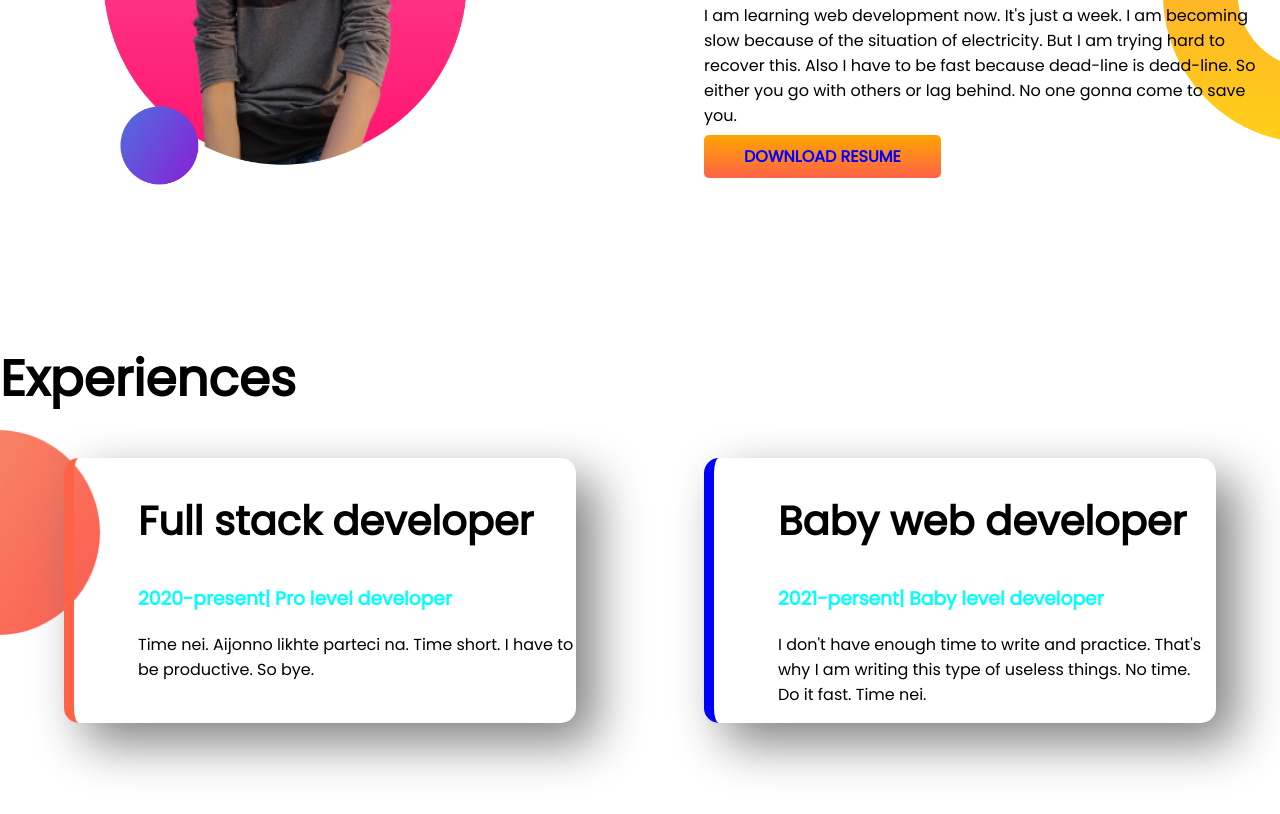
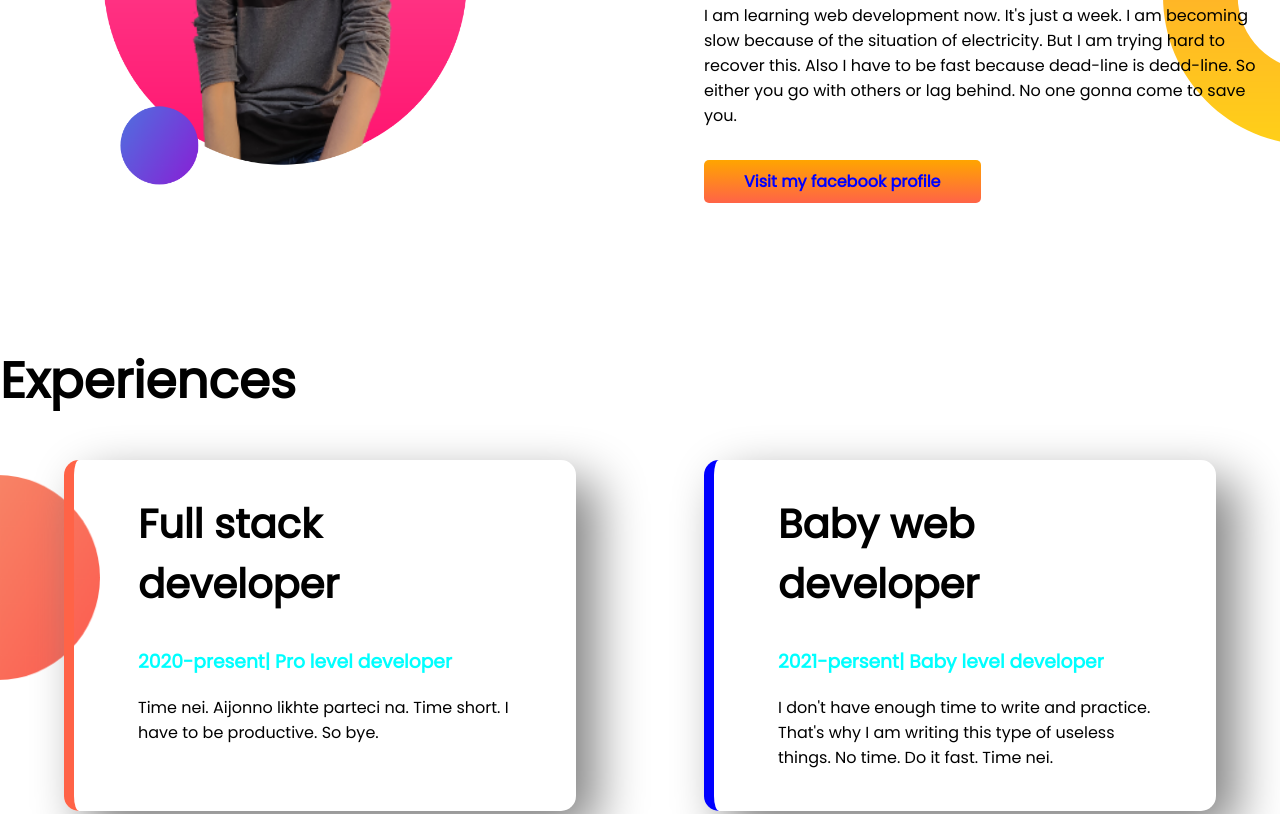
Before and after one commit to anupom998/First-portfolio, a plain HTML site: page index.html in a window 1280 px wide. Shown: the part 891-1705 px from the top of the page. Drawn offline with Linux system fonts and the light colour scheme.

Commit message:
mistake solved

```diff
--- a/index.html
+++ b/index.html
@@ -31,7 +31,8 @@
         <h1>Dream Big</h1>
         <h3>Become a Web Developer</h3>
          <p>I am learning web development now. It's just a week. I am becoming slow because of the situation of electricity. But I am trying hard to recover this. Also I have to be fast because dead-line is dead-line. So either you go with others or lag behind. No one gonna come to save you. </p>
-         <a class="button" target="blank" href="www.google.com">DOWNLOAD RESUME</a>
+         <br>
+         <a class="button" target="_blank" href="https://www.facebook.com/anupom.mondol.963">Visit my facebook profile</a>
     </div>
     </section>
     <section class="experience-area">
--- a/style.css
+++ b/style.css
@@ -1,5 +1,6 @@
 body{
     font-family: 'Poppins', sans-serif;
+    margin: 0;
 }
 h1{
     font-size: 50px;
@@ -36,9 +37,8 @@ h2{
     background-image: url(images/top-banner.png);
     background-repeat: no-repeat;
 }
-body{
-    margin: 0;
-}
+
+
 .third-part{
    background-image: url(images/dream-bg.png);
    background-repeat: no-repeat;
@@ -51,6 +51,8 @@ body{
     padding-left:5%;
     box-shadow: 20px 20px 50px gray;
     border-radius: 15px;
+    padding-right: 5%;
+    padding-bottom: 2%;
 
 }
 #full-stack{
```
